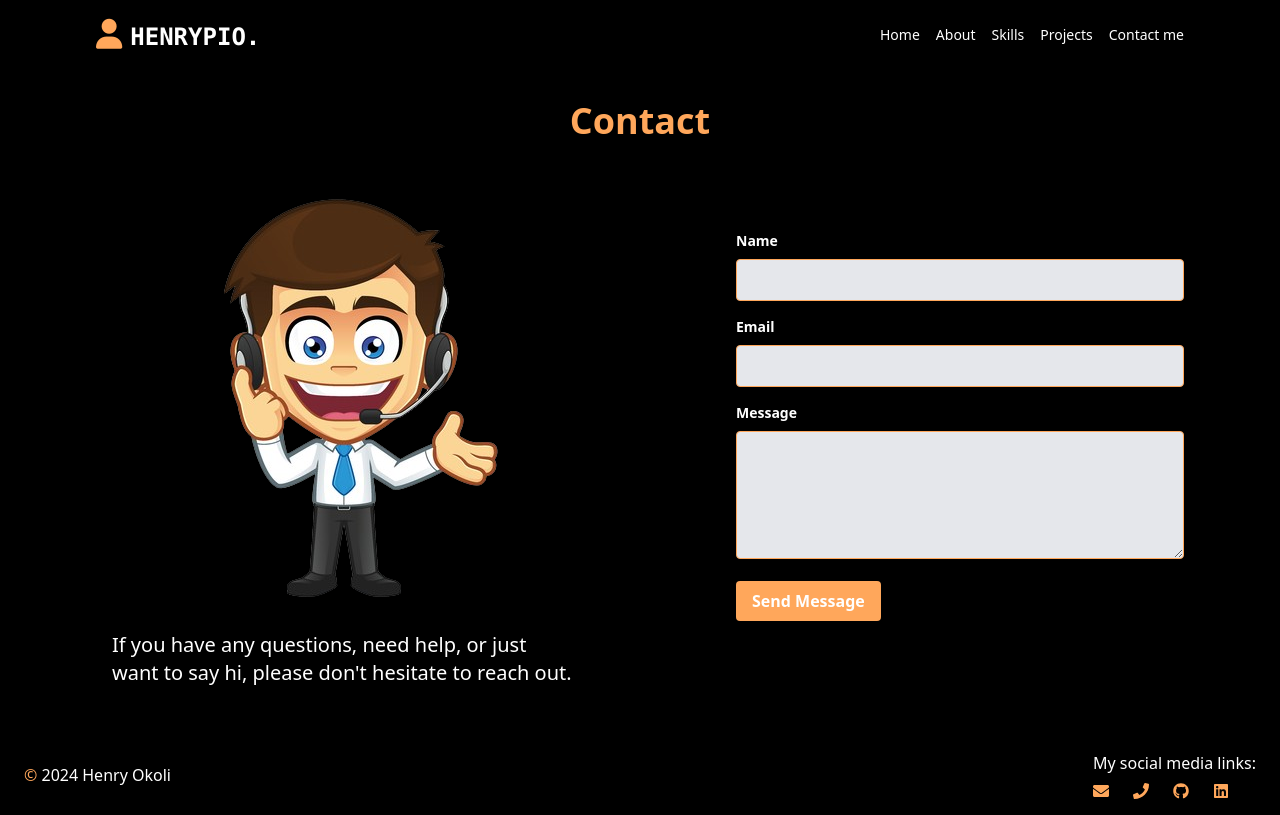
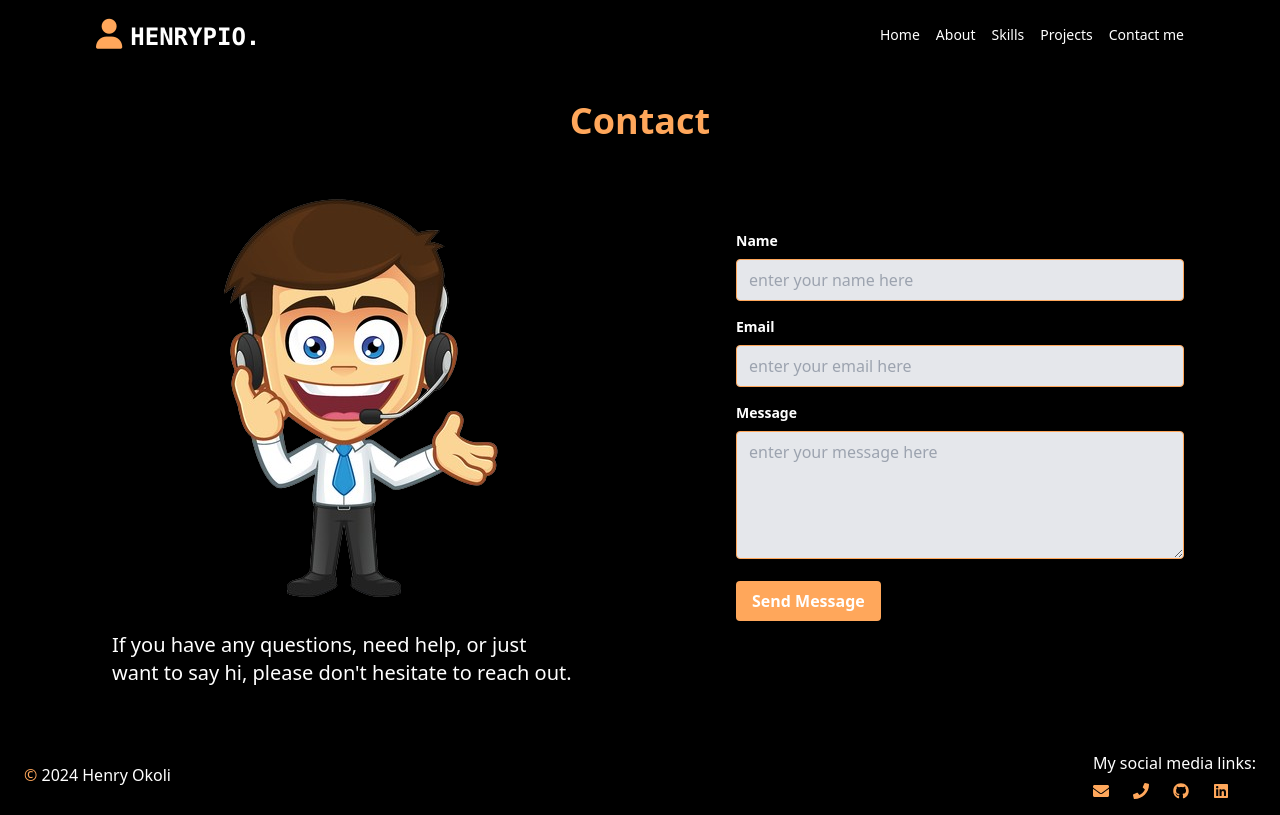
Before and after one commit to Henrypio/Henry-Okoli-Portfolio, a React (Vite) app: page /contact in a window 1280 px wide. Built offline with nearby package versions, Linux system fonts and the light colour scheme.

Commit message:
vercel json added

```diff
--- a/src/components/Contact.jsx
+++ b/src/components/Contact.jsx
@@ -24,9 +24,7 @@ const Contact = () => {
         },
         (error) => {
           console.log(error.text);
-          alert(
-            "Failed to send the message. Please check your input and try again."
-          );
+          alert("Failed to send the message. Please check your input and try again.");
         }
       );
   };
@@ -37,7 +35,7 @@ const Contact = () => {
       <h2 className="text-3xl sm:text-4xl text-[#FFA75B] font-bold text-center mt-8 mb-6">
         Contact
       </h2>
-      <main className="flex-grow flex flex-col md:flex-row items-center justify-center px-4 mb-12">
+      <main className="flex-grow flex flex-col md:flex-col lg:flex-row items-center justify-center px-4 mb-12">
         <section className="mb-6 md:mb-0 md:mr-8 flex flex-col items-center">
           <img
             src={support}
@@ -68,6 +66,7 @@ const Contact = () => {
                 type="text"
                 id="from_name"
                 name="from_name"
+                placeholder="enter your name here"
                 className="shadow border border-[#FFA75B] rounded w-full py-2 px-3 text-black bg-gray-200"
                 required
                 aria-label="Your Name"
@@ -84,6 +83,7 @@ const Contact = () => {
                 type="email"
                 id="from_email"
                 name="from_email"
+                placeholder="enter your email here"
                 className="shadow border border-[#FFA75B] rounded w-full py-2 px-3 text-black bg-gray-200"
                 required
                 aria-label="Your Email"
@@ -99,6 +99,7 @@ const Contact = () => {
               <textarea
                 id="message"
                 name="message"
+                placeholder="enter your message here"
                 className="shadow border border-[#FFA75B] h-32 rounded w-full py-2 px-3 text-black bg-gray-200"
                 required
                 aria-label="Your Message"
```
Also changed, not shown: vercel.json (added).
